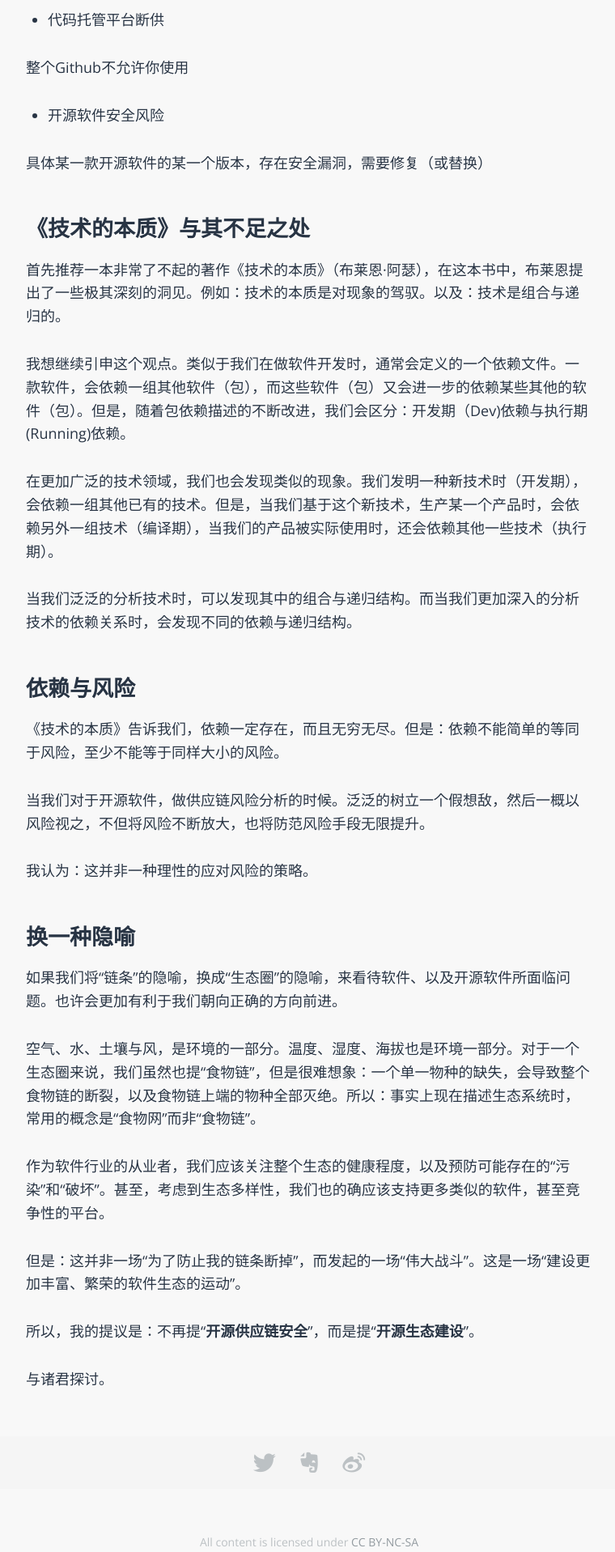
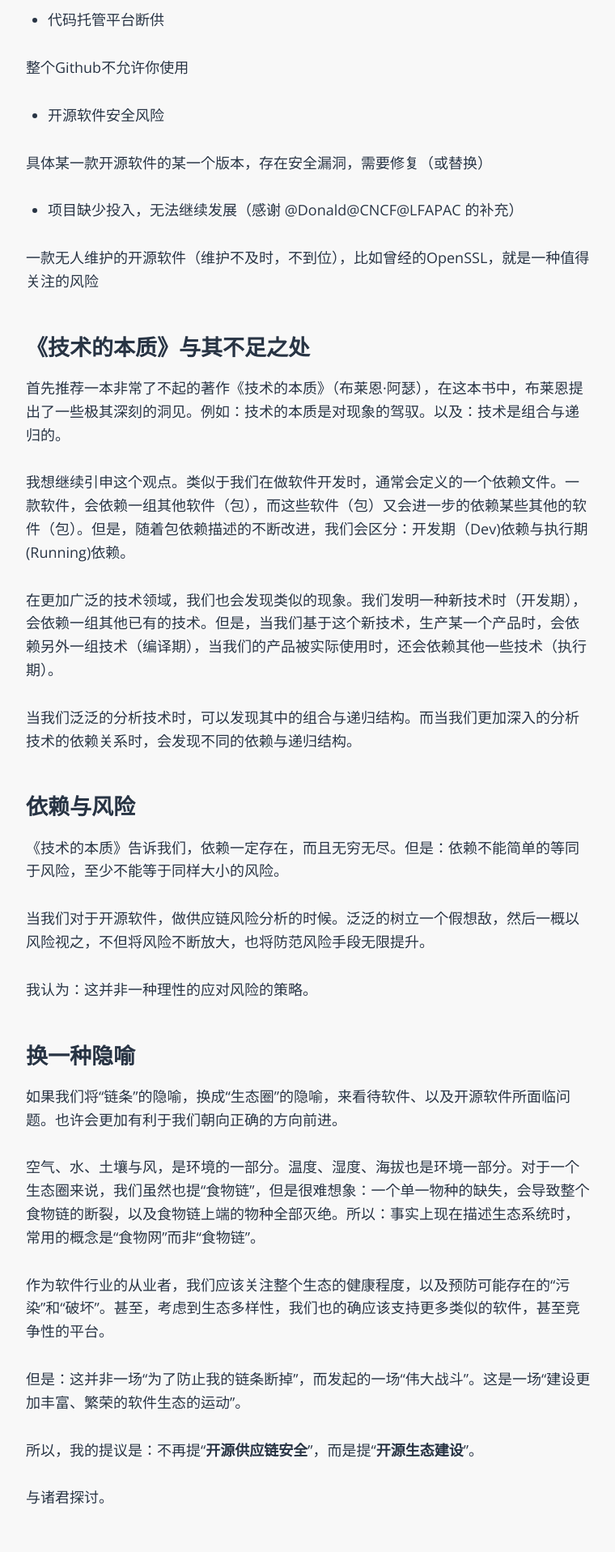
Before and after one commit to zhuangbiaowei/zhuangbiaowei.github.io, a Jekyll site: the page built from _posts/2021-05-12-about-OSS-Supply-Chain.md, in a window 1280 px wide. Shown: the part 1598-3515 px from the top of the page at 81% size, without its empty margins (258-1018 px from the left). Built offline with Jekyll 4.4.1, drawn with Linux system fonts in a browser that asks for light colours; some web fonts are replaced.

Commit message:
update by Donald

```diff
--- a/_posts/2021-05-12-about-OSS-Supply-Chain.md
+++ b/_posts/2021-05-12-about-OSS-Supply-Chain.md
@@ -55,6 +55,10 @@ categories: OpenSource
 
 具体某一款开源软件的某一个版本，存在安全漏洞，需要修复（或替换）
 
+* 项目缺少投入，无法继续发展（感谢 @Donald@CNCF@LFAPAC 的补充）
+
+一款无人维护的开源软件（维护不及时，不到位），比如曾经的OpenSSL，就是一种值得关注的风险
+
 ## 《技术的本质》与其不足之处
 
 首先推荐一本非常了不起的著作《技术的本质》（布莱恩·阿瑟），在这本书中，布莱恩提出了一些极其深刻的洞见。例如：技术的本质是对现象的驾驭。以及：技术是组合与递归的。
```
